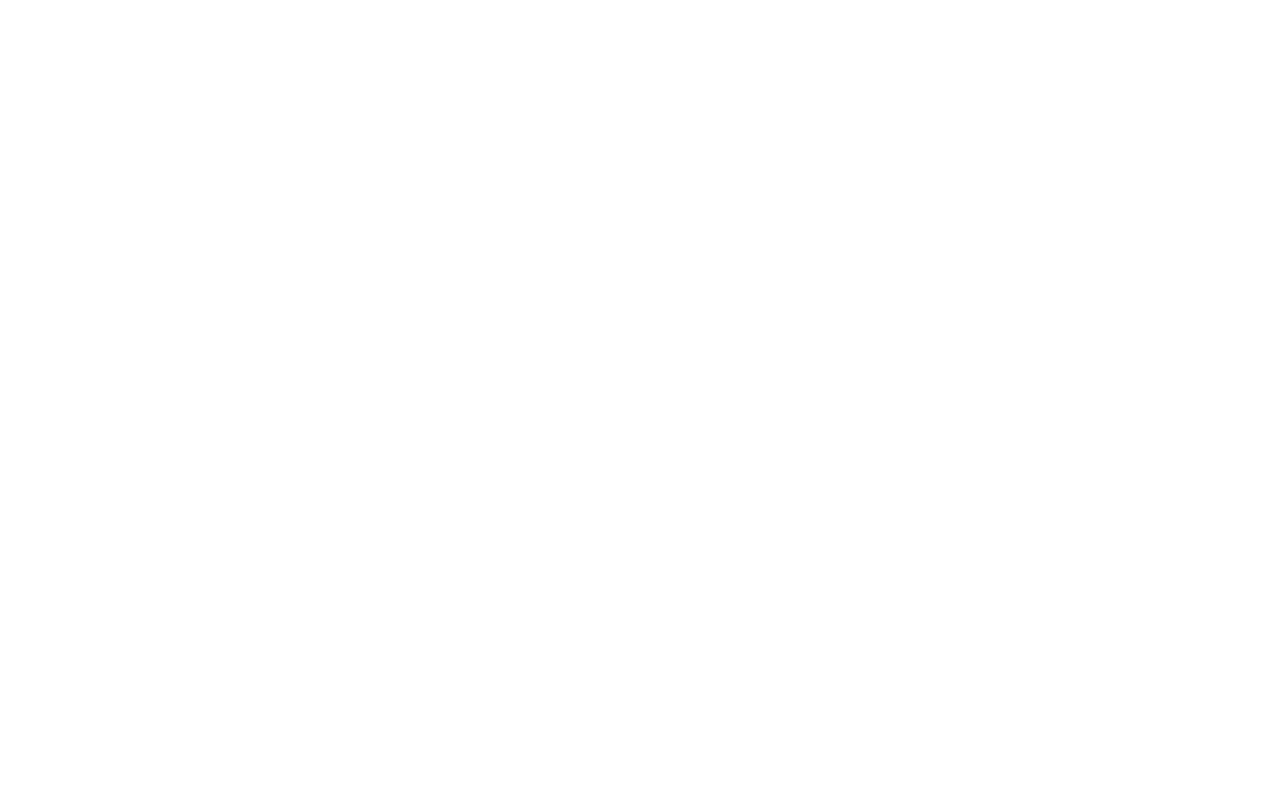
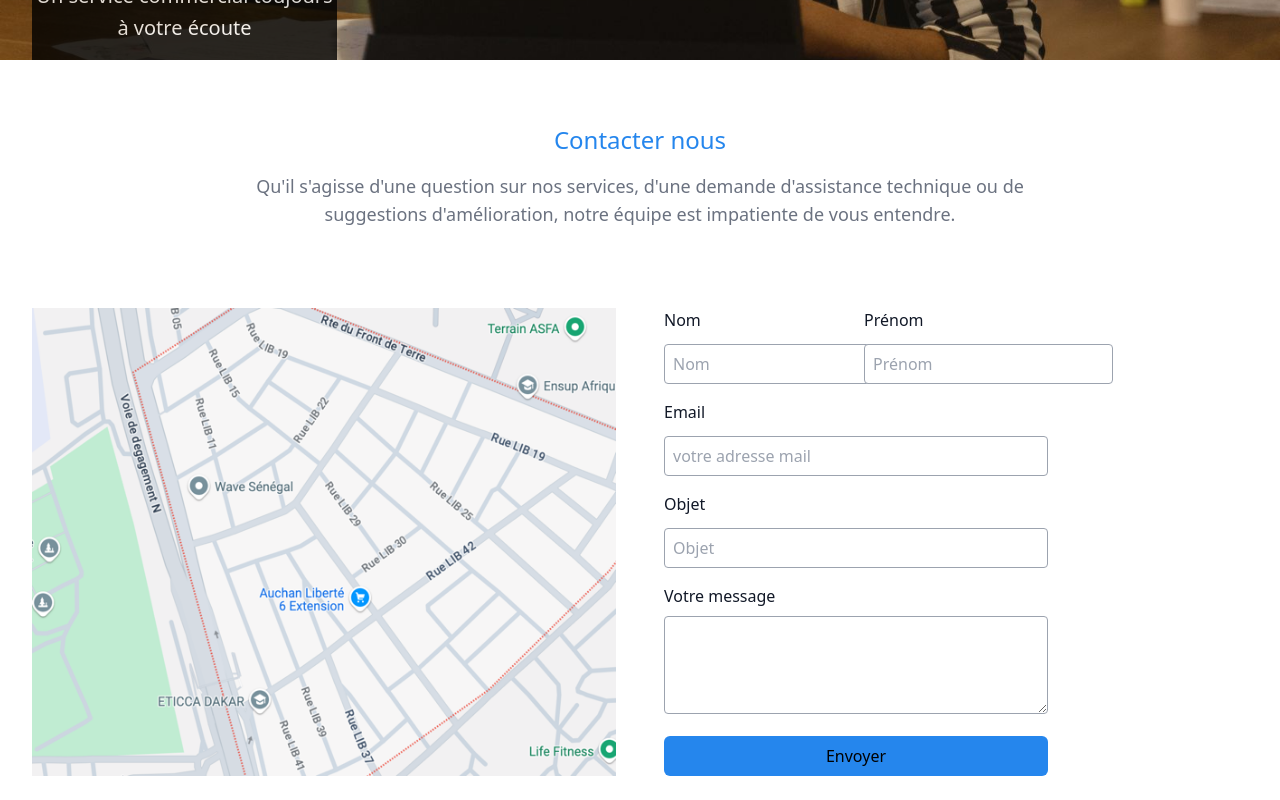
Before and after one commit to Abdel-Kader/sonni-website, a React (Create React App) app: page /contact in a window 1280 px wide. Before the commit this address had no page. Shown: the part 720-1520 px from the top of the page. Before the commit the page ends 800 px from the top, so only its background shows below. Built offline with nearby package versions, Linux system fonts and the light colour scheme.

Commit message:
Adding contact form

```diff
--- a/src/components/layout/Navbar.tsx
+++ b/src/components/layout/Navbar.tsx
@@ -47,7 +47,9 @@
                 <Link to='/blog'>
                   <p className="rounded-md px-2 py-2 text-sm font-medium text-primary" aria-current="page">Blog</p>
                 </Link>
-                <a href="#" className="rounded-md px-2 py-2 text-sm font-medium text-primary hover:bg-gray-700 hover:text-white">Contact</a>
+                <Link to='/contact'>
+                  <p className="rounded-md px-2 py-2 text-sm font-medium text-primary" aria-current="page">Contact</p>
+                </Link>
               </div>
             </div>
           </div>
--- /dev/null
+++ b/src/pages/ContactPage.tsx
@@ -0,0 +1,111 @@
+import React, {useState} from 'react';
+import certificatBanner from "../assets/banners/certificat.jpg";
+import Banner from "../components/layout/Banner";
+import Maps from "../assets/img.png"
+
+const ContactPage = () => {
+
+    const [form, setForm] = useState({firstName: '', lastName: '', email: '', object: '', message: ''})
+
+
+    const handleSubmit = (e: any) => {
+        e.preventDefault();
+        if(form.firstName && form.lastName && form.email && form.message) {
+
+        } else alert('Veuillez saisir tous les champs')
+    };
+
+    return (
+        <>
+            <Banner image={certificatBanner} title={"Nous contacter"}
+                    description={"Un service commercial toujours à votre écoute"}/>
+
+            <section className="px-8 py-8 lg:py-16">
+                <div className="container mx-auto text-center">
+                    <h5 className="mb-4 !text-base lg:!text-2xl text-primary">
+                        Contacter nous
+                    </h5>
+
+                    <p className="mb-10 font-normal !text-lg lg:mb-20 mx-auto max-w-3xl !text-gray-500">
+                        Qu'il s'agisse d'une question sur nos services, d'une demande d'assistance technique ou de
+                        suggestions d'amélioration, notre équipe est impatiente de vous entendre.
+                    </p>
+
+                    <div className="grid grid-cols-1 gap-x-12 gap-y-6 lg:grid-cols-2 items-start">
+                        <img
+                            src={Maps}
+                            alt="map"
+                            className="w-full h-full lg:max-h-[510px]"
+                        />
+                        <form
+                            onSubmit={handleSubmit}
+                            className="flex flex-col gap-4 lg:max-w-sm">
+                            <div className="grid grid-cols-2 gap-4">
+                                <div>
+                                    <p className="mb-3 text-left font-medium !text-gray-900">Nom</p>
+                                    <input
+                                        placeholder="Nom"
+                                        name="firstName"
+                                        className="focus:border-t-gray-900 text-gray min-w-full h-10 rounded border-[1.5px] border-gray-400 p-2"
+                                        onChange={e => setForm({...form, firstName: e.target.value})}
+                                    />
+                                </div>
+                                <div>
+                                    <p className="mb-3 text-left font-medium !text-gray-900">Prénom</p>
+                                    <input
+                                        placeholder="Prénom"
+                                        name="lastName"
+                                        className="focus:border-t-gray-900 text-gray min-w-full h-10 rounded border-[1.5px] border-gray-400 p-2"
+                                        onChange={e => setForm({...form, lastName: e.target.value})}
+
+                                    />
+                                </div>
+                            </div>
+                            <div>
+                                <p className="mb-3 text-left font-medium !text-gray-900">Email</p>
+                                <input
+                                    type="email"
+                                    placeholder="votre adresse mail"
+                                    name="email"
+                                    className="focus:border-t-gray-900 text-gray min-w-full h-10 rounded border-[1.5px] border-gray-400 p-2"
+                                    onChange={e => setForm({...form, email: e.target.value})}
+
+                                />
+                            </div>
+                            <div>
+                                <p className="mb-3 text-left font-medium !text-gray-900">Objet</p>
+                                <input
+                                    placeholder="Objet"
+                                    name="object"
+                                    className="focus:border-t-gray-900 text-gray min-w-full h-10 rounded border-[1.5px] border-gray-400 p-2"
+                                    onChange={e => setForm({...form, object: e.target.value})}
+
+                                />
+                            </div>
+
+                            <div>
+                                <p className="mb-2 text-left font-medium !text-gray-900">Votre message</p>
+                                <textarea
+                                    name="message"
+                                    rows={4}
+                                    onChange={e => setForm({...form, message: e.target.value})}
+
+                                    className="focus:border-t-gray-900 text-gray min-w-full rounded border-[1.5px] border-gray-400"
+                                >
+
+                                </textarea>
+
+                            </div>
+                            <button className="w-full bg-primary h-10 rounded-md">
+                                Envoyer
+                            </button>
+                        </form>
+                    </div>
+                </div>
+            </section>
+        </>
+
+    );
+};
+
+export default ContactPage;
--- a/src/routes/index.tsx
+++ b/src/routes/index.tsx
@@ -7,6 +7,7 @@
 import BlogPage from "../pages/BlogPage";
 import TeamBuildingPage from "../pages/TeamBuildingPage";
 import SeminairePage from "../pages/SeminairePage";
+import ContactPage from "../pages/ContactPage";
 
 export const router = createBrowserRouter([
     {
@@ -41,6 +42,10 @@
                 path: '/team-building',
                 element: <TeamBuildingPage />,
             },
+            {
+                path: '/contact',
+                element: <ContactPage />,
+            },
         ],
     }
 ])
```
Also changed, not shown: src/assets/img.png (added).
